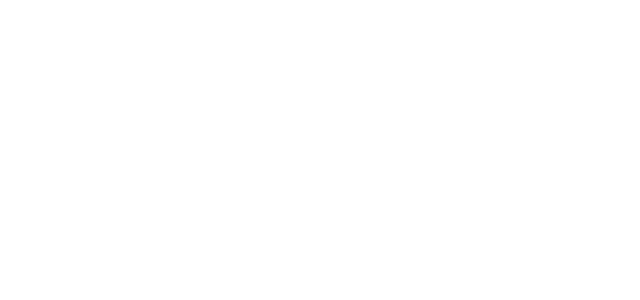
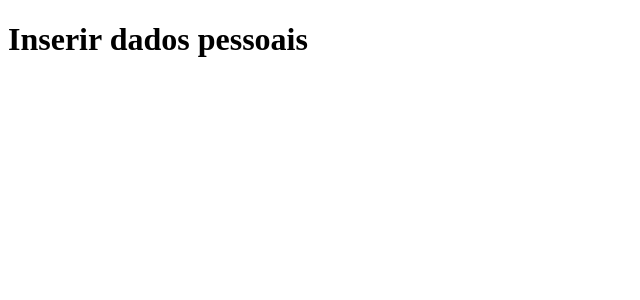
Before and after one commit to leonardonadson/CAVE-2025-FRONTEND, a React (Vite) app in the folder cave-project/: page /dados in a window 1280 px wide. Shown: the top 300 px of the page, without its empty margins (0-640 px from the left). Built offline with nearby package versions, Linux system fonts and the light colour scheme.

Commit message:
fix(routes): fix broken routes and add temporary h1 to pages for testing

```diff
--- a/cave-project/src/App.tsx
+++ b/cave-project/src/App.tsx
@@ -1,16 +1,16 @@
 import { Routes, Route } from "react-router-dom";
-import bidPage from "./pages/bid";
-import personalDataPage from "./pages/personalData";
-import confirmationPage from "./pages/confirmation";
-import thankYouPage from "./pages/thankYou";
+import BidPage from "./pages/bid";
+import PersonalDataPage from "./pages/personalData";
+import ConfirmationPage from "./pages/confirmation";
+import ThankYouPage from "./pages/thankYou";
 
 function App() {
   return (
     <Routes>
-      <Route path="/" element={<bidPage />} />
-      <Route path="/dados" element={<personalDataPage />} />
-      <Route path="/confirmacao" element={<confirmationPage />} />
-      <Route path="/obrigado" element={<thankYouPage />} />
+      <Route path="/" element={<BidPage />} />
+      <Route path="/dados" element={<PersonalDataPage />} />
+      <Route path="/confirmacao" element={<ConfirmationPage />} />
+      <Route path="/obrigado" element={<ThankYouPage />} />
     </Routes>
   );
 }
--- a/cave-project/src/pages/bid/index.tsx
+++ b/cave-project/src/pages/bid/index.tsx
@@ -0,0 +1,3 @@
+export default function BidPage() {
+  return <h1>Lance</h1>;
+}
--- a/cave-project/src/pages/confirmation/index.tsx
+++ b/cave-project/src/pages/confirmation/index.tsx
@@ -0,0 +1,3 @@
+export default function ConfirmationPage() {
+  return <h1>Confirmação</h1>;
+}
--- a/cave-project/src/pages/personalData/index.tsx
+++ b/cave-project/src/pages/personalData/index.tsx
@@ -0,0 +1,3 @@
+export default function PersonalDataPage() {
+  return <h1>Inserir dados pessoais</h1>;
+}
--- /dev/null
+++ b/cave-project/src/pages/thankYou/index.tsx
@@ -0,0 +1,3 @@
+export default function ThankYouPage() {
+  return <h1>Obrigado</h1>;
+}
```
Also changed, not shown: cave-project/src/pages/thankyou/index.tsx (deleted).
